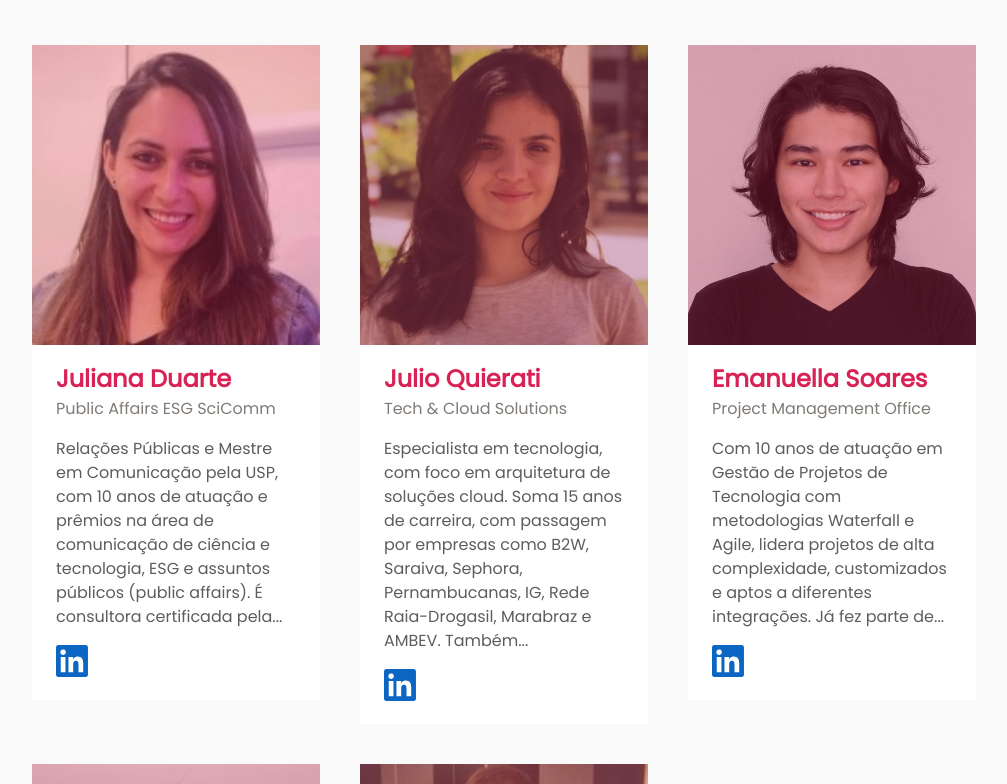
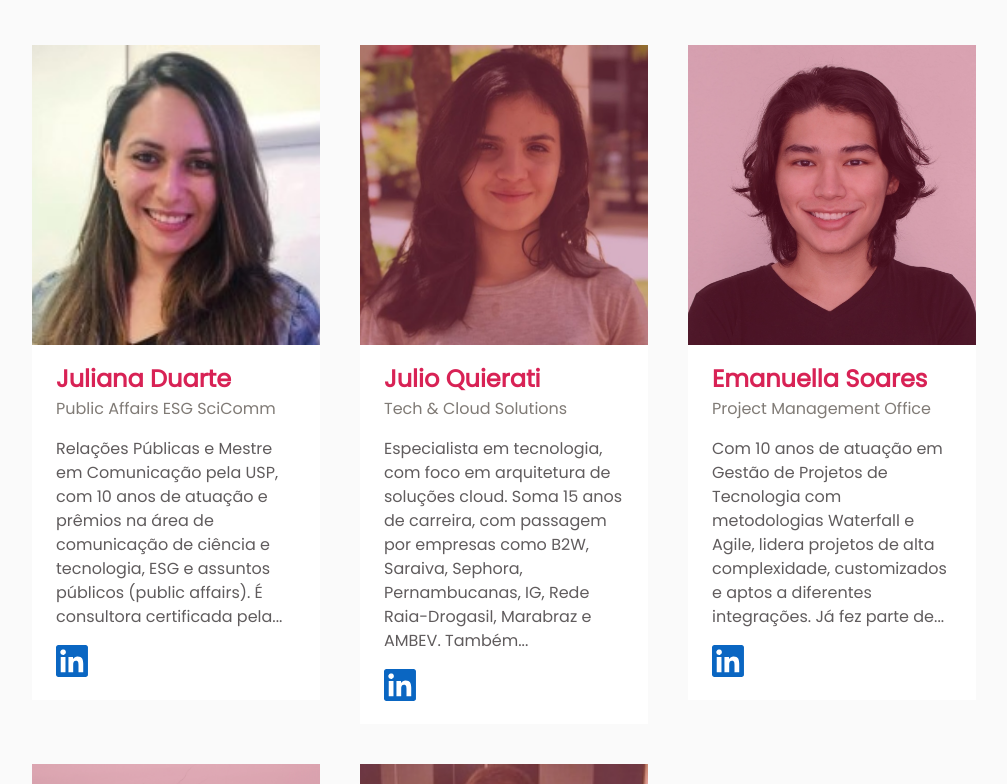
Before and after one commit to CaioAP/Dataffairs, a plain HTML site: page equipe.html in a window 1280 px wide. In both pictures the pointer is over the element 312 px from the left and 1046 px from the top of the page. Shown: the part 662-1446 px from the top of the page, without its empty margins (136-1143 px from the left). Drawn offline with Linux system fonts and the light colour scheme.

Commit message:
Ajustado os cards da equipe

```diff
--- a/styles/equipe.css
+++ b/styles/equipe.css
@@ -21,7 +21,7 @@
   background-color: var(--primary-3);
 }
 
-.equipe-profile::before:hover {
+.equipe-profile:hover::before {
   background-color: transparent;
 }
 
```
